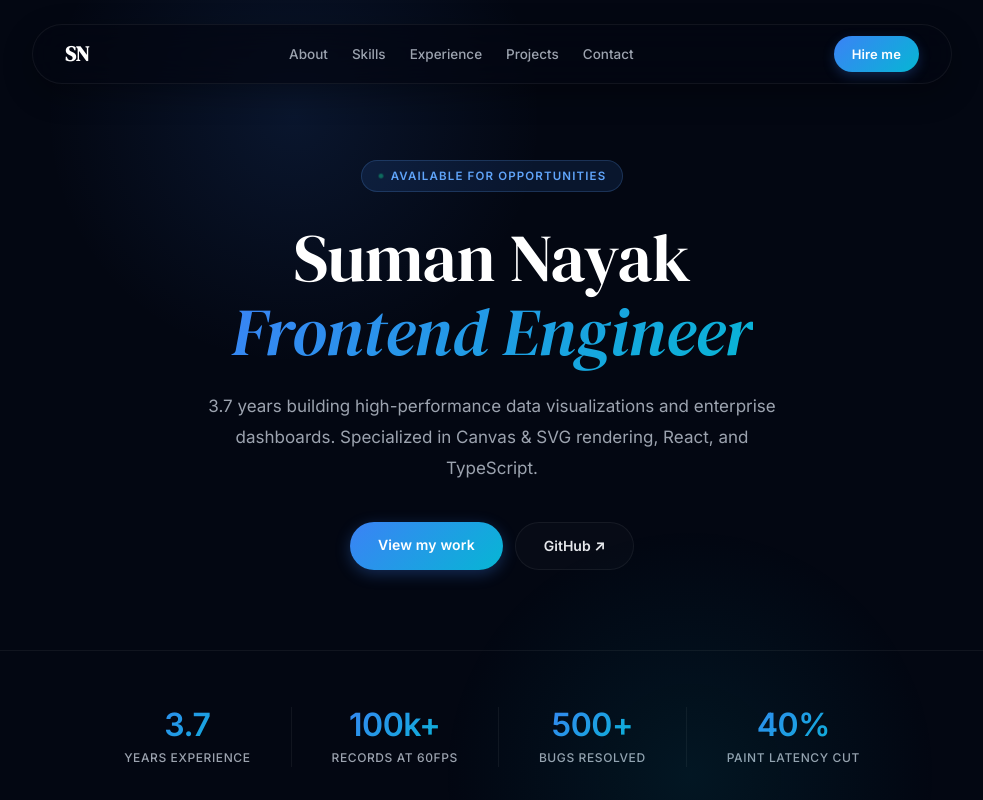
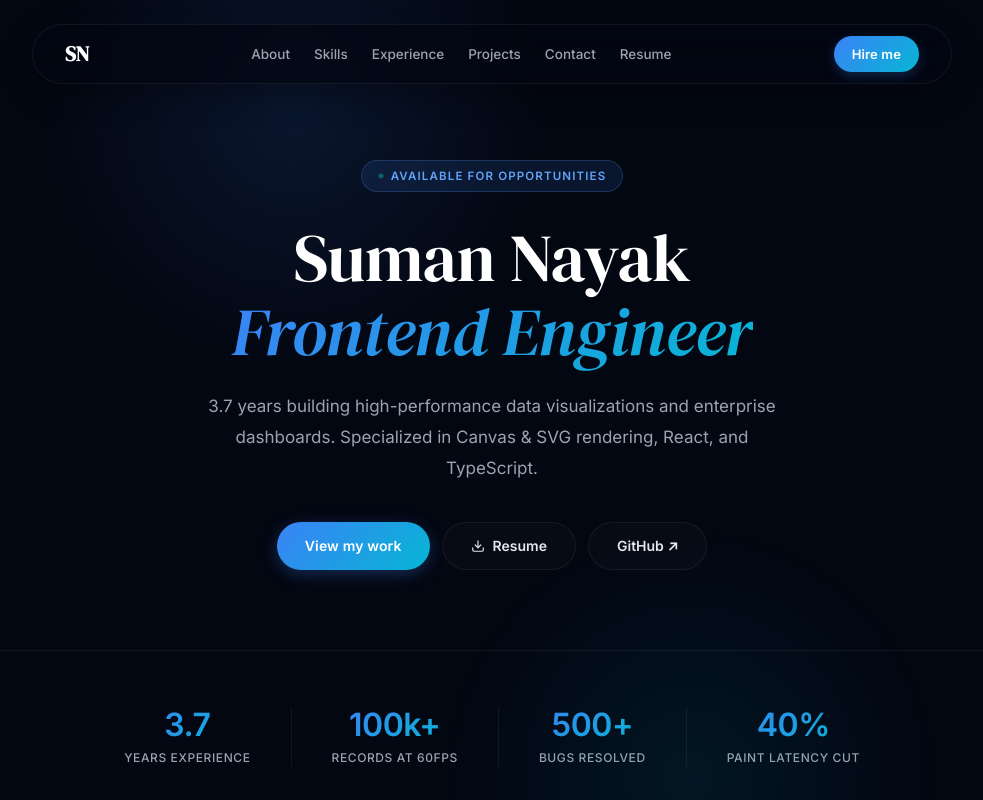
Before and after one commit to sumanNayak29/my-portfolio, a plain HTML site: page index.html in a window 1280 px wide. Shown: the top 800 px of the page, without its empty margins (148-1131 px from the left). Drawn offline with Linux system fonts and the light colour scheme.

Commit message:
feat: :sparkles: pdf download option added

```diff
--- a/index.html
+++ b/index.html
@@ -24,6 +24,7 @@
       <li><a href="#experience">Experience</a></li>
       <li><a href="#projects">Projects</a></li>
       <li><a href="#contact">Contact</a></li>
+      <li><a href="/Suman_3.7YOE_React_Dev_Immidiate_join.pdf" download="Suman_3.7YOE_React_Dev_Immidiate_join.pdf">Resume</a></li>
     </ul>
     <a class="nav-cta" href="mailto:sumannayak947@gmail.com">Hire me</a>
   </nav>
@@ -40,6 +41,15 @@
         dashboards. Specialized in Canvas &amp; SVG rendering, React, and TypeScript.</p>
       <div class="hero-actions fade-up fade-up-3">
         <a class="btn-primary" href="#projects">View my work</a>
+        <a class="btn-outline" href="/Suman_3.7YOE_React_Dev_Immidiate_join.pdf" download="Suman_3.7YOE_React_Dev_Immidiate_join.pdf">
+          <svg width="14" height="14" viewBox="0 0 24 24" fill="none" stroke="currentColor" stroke-width="2"
+            stroke-linecap="round" stroke-linejoin="round">
+            <path d="M21 15v4a2 2 0 0 1-2 2H5a2 2 0 0 1-2-2v-4" />
+            <polyline points="7 10 12 15 17 10" />
+            <line x1="12" y1="15" x2="12" y2="3" />
+          </svg>
+          Resume
+        </a>
         <a class="btn-outline" href="https://github.com/sumanNayak29" target="_blank" rel="noopener">GitHub ↗</a>
       </div>
       <div class="hero-stats fade-up fade-up-4">
@@ -516,6 +526,15 @@
           </svg>
           +91 82710 65712
         </a>
+        <a class="contact-link" href="/Suman_3.7YOE_React_Dev_Immidiate_join.pdf" download="Suman_3.7YOE_React_Dev_Immidiate_join.pdf">
+          <svg width="16" height="16" viewBox="0 0 24 24" fill="none" stroke="currentColor" stroke-width="1.8"
+            stroke-linecap="round" stroke-linejoin="round">
+            <path d="M21 15v4a2 2 0 0 1-2 2H5a2 2 0 0 1-2-2v-4" />
+            <polyline points="7 10 12 15 17 10" />
+            <line x1="12" y1="15" x2="12" y2="3" />
+          </svg>
+          Download Resume
+        </a>
       </div>
     </div>
   </section>
--- a/src/index.css
+++ b/src/index.css
@@ -244,6 +244,10 @@ nav {
 }
 
 .btn-primary {
+  display: inline-flex;
+  align-items: center;
+  justify-content: center;
+  gap: 8px;
   background: var(--accent-gradient);
   color: #fff;
   padding: 12px 28px;
@@ -262,6 +266,10 @@ nav {
 }
 
 .btn-outline {
+  display: inline-flex;
+  align-items: center;
+  justify-content: center;
+  gap: 8px;
   background: rgba(255, 255, 255, 0.02);
   color: #e5e7eb;
   border: 1px solid var(--border);
@@ -271,6 +279,11 @@ nav {
   font-weight: 600;
   text-decoration: none;
   transition: all 0.2s;
+}
+
+.btn-primary svg,
+.btn-outline svg {
+  flex-shrink: 0;
 }
 
 .btn-outline:hover {
```
Also changed, not shown: 1 other file.
